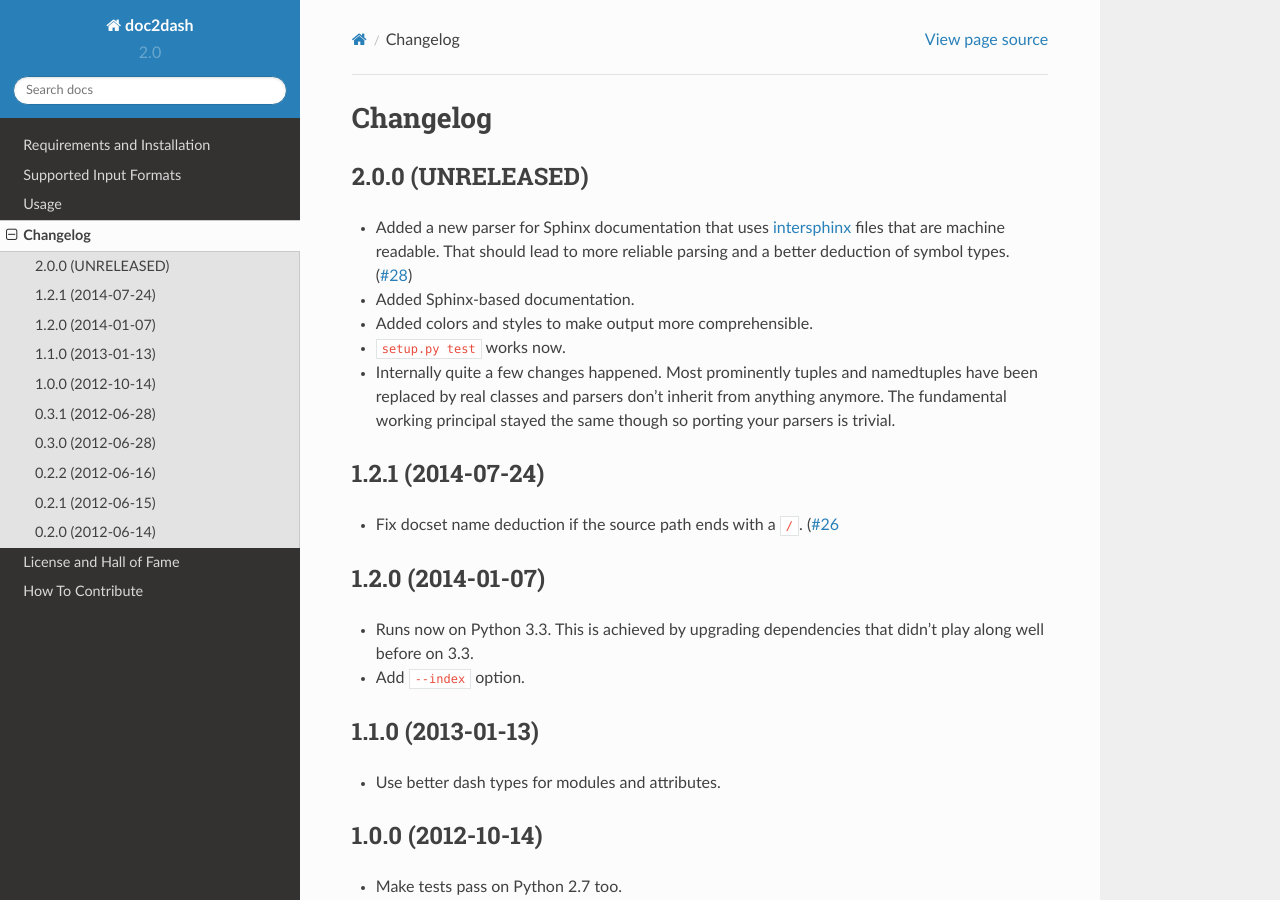
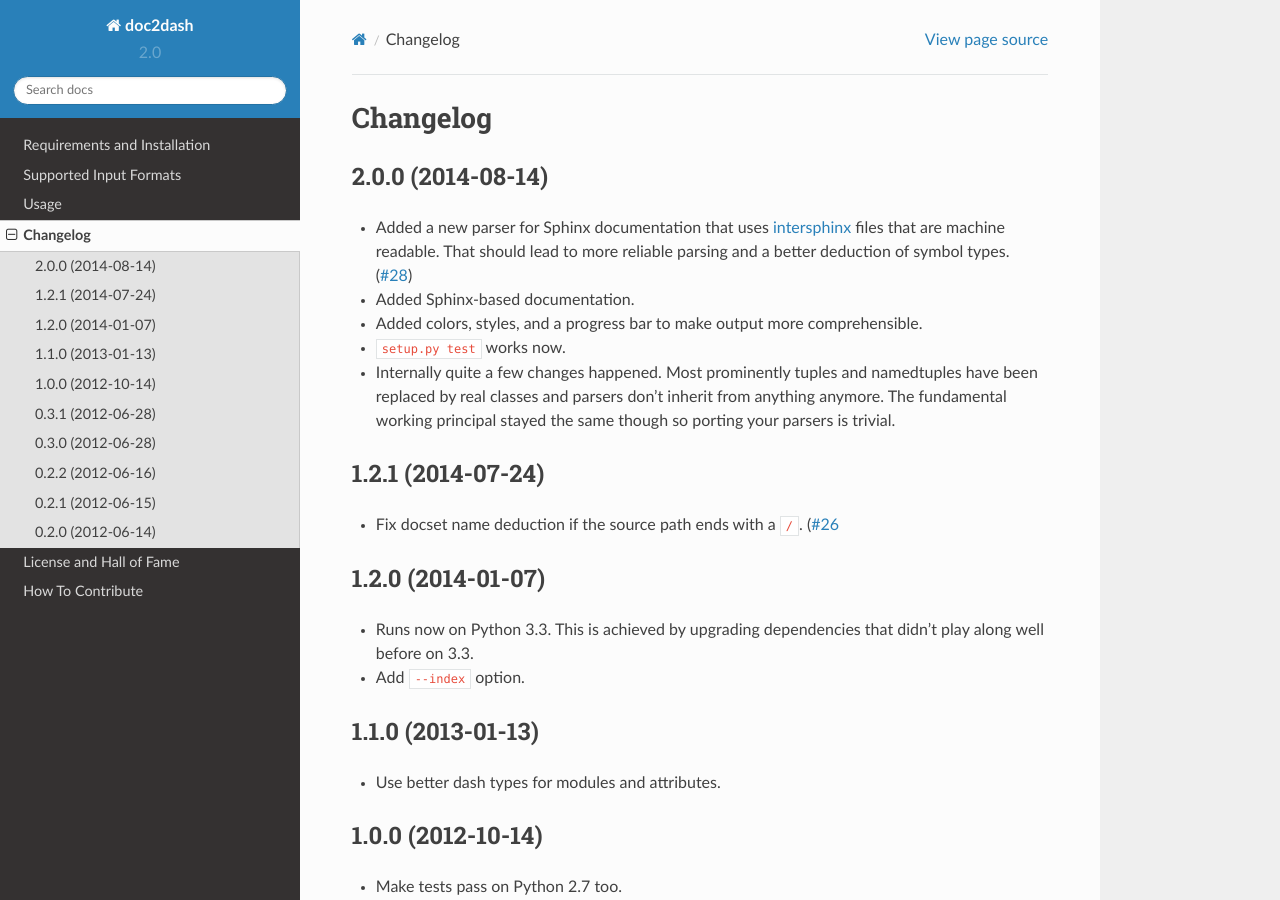
Before and after one commit to hynek/doc2dash, a Sphinx documentation site: the page built from docs/changelog.rst, in a window 1280 px wide and 900 px high. Built offline with Sphinx 7.4.7 and the Read the Docs theme 2.0.0, drawn with Linux system fonts in a browser that asks for light colours.

Commit message:
Prepare 2.0.0 release

```diff
--- a/doc2dash/__init__.py
+++ b/doc2dash/__init__.py
@@ -6,5 +6,5 @@
 
 
 __author__ = 'Hynek Schlawack'
-__version__ = '2.0.0-dev'
+__version__ = '2.0.0'
 __license__ = 'MIT'
--- a/docs/changelog.rst
+++ b/docs/changelog.rst
@@ -4,14 +4,14 @@
 =========
 
 
-2.0.0 (UNRELEASED)
+2.0.0 (2014-08-14)
 ------------------
 
 - Added a new parser for Sphinx documentation that uses `intersphinx <http://sphinx-doc.org/latest/ext/intersphinx.html>`_ files that are machine readable.
   That should lead to more reliable parsing and a better deduction of symbol types.
   (`#28 <https://github.com/hynek/doc2dash/issues/28>`_)
 - Added Sphinx-based documentation.
-- Added colors and styles to make output more comprehensible.
+- Added colors, styles, and a progress bar to make output more comprehensible.
 - ``setup.py test`` works now.
 - Internally quite a few changes happened.
   Most prominently tuples and namedtuples have been replaced by real classes and parsers don't inherit from anything anymore.
```
